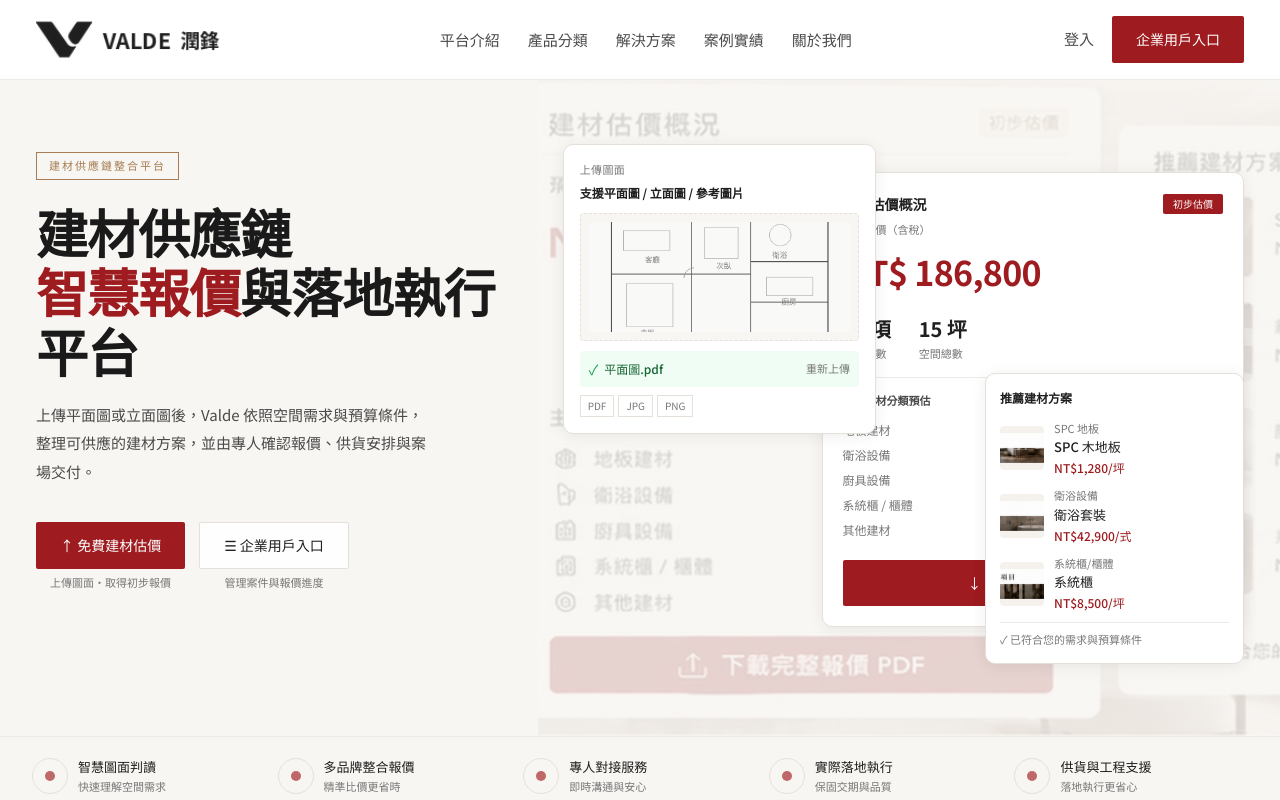
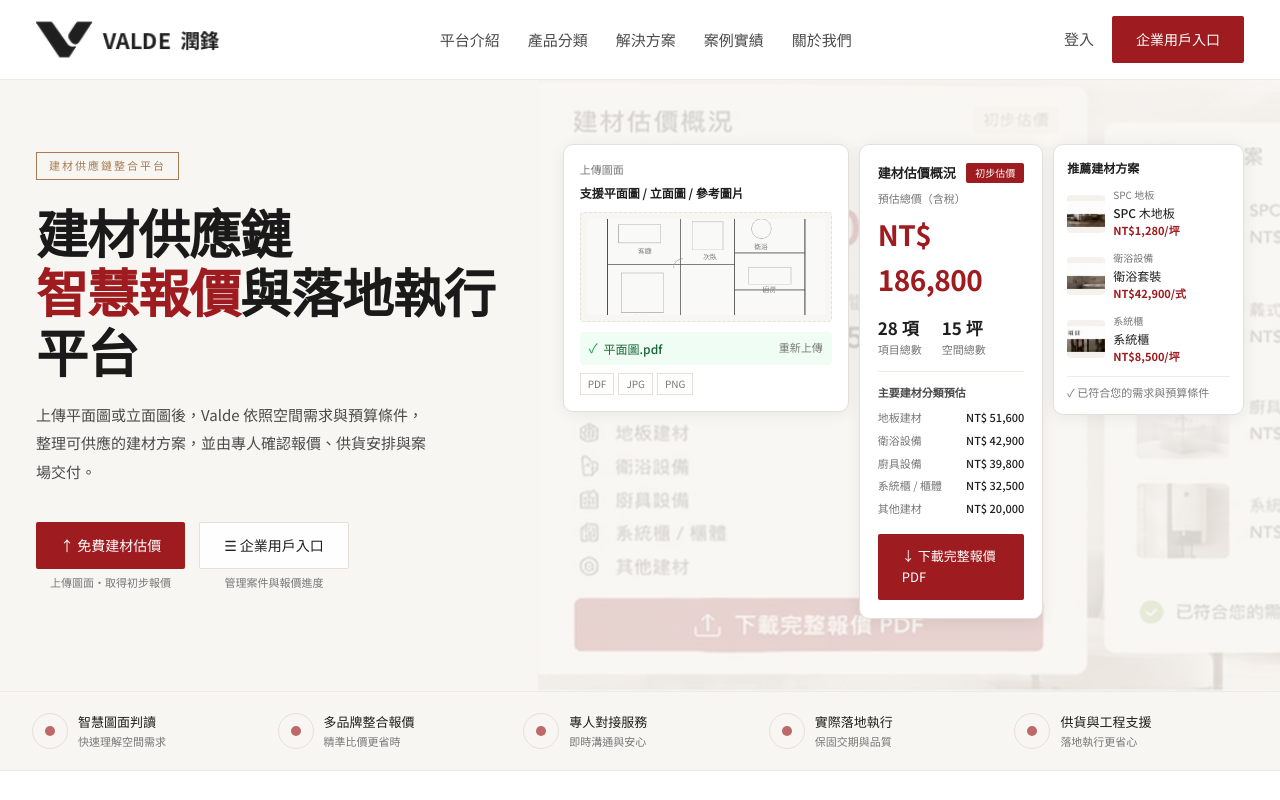
Before and after one commit to cocoallen1989/valde-website, a Next.js app: page / in a window 1280 px wide. Shown: the top 800 px of the page. Built offline with nearby package versions, Linux system fonts and the light colour scheme.

Commit message:
v23 - hero cards clean grid no overlap

```diff
--- a/app/page.tsx
+++ b/app/page.tsx
@@ -183,22 +183,19 @@ export default function HomePage() {
             </div>
           </div>
 
-          {/* Right: 3 cards */}
-          <div className="hero-cards" style={{ position: "relative", height: 520 }}>
+          {/* Right: 3 cards — clean grid, no overlap */}
+          <div className="hero-cards" style={{ display: "grid", gridTemplateColumns: "42% 1fr 28%", gap: 10, alignItems: "start" }}>
 
-            {/* Card 1: Upload — z:3, upper-left */}
-            <div style={{ ...s.card, position: "absolute", top: 0, left: 0, width: "46%", zIndex: 3, padding: 16 }}>
-              <div style={{ fontSize: 11, color: MUTED, letterSpacing: 0.4, marginBottom: 4 }}>上傳圖面</div>
-              <div style={{ fontSize: 12, fontWeight: 600, color: DARK, marginBottom: 11 }}>支援平面圖 / 立面圖 / 參考圖片</div>
-              <div style={{ border: `1px dashed ${BORDER}`, background: SOFT, padding: 8, marginBottom: 10, borderRadius: 4 }}>
-                <img
-                  src="/images/hero/floorplan-demo.png"
-                  alt="平面圖示意"
-                  style={{ width: "100%", height: 110, objectFit: "cover", borderRadius: 2, display: "block" }}
-                />
+            {/* Card 1: Upload */}
+            <div style={{ ...s.card, padding: 16 }}>
+              <div style={{ fontSize: 11, color: MUTED, marginBottom: 4 }}>上傳圖面</div>
+              <div style={{ fontSize: 12, fontWeight: 600, color: DARK, marginBottom: 10 }}>支援平面圖 / 立面圖 / 參考圖片</div>
+              <div style={{ border: `1px dashed ${BORDER}`, background: SOFT, padding: 6, marginBottom: 10, borderRadius: 4 }}>
+                <img src="/images/hero/floorplan-demo.png" alt="平面圖示意"
+                  style={{ width: "100%", height: 96, objectFit: "cover", borderRadius: 2, display: "block" }} />
               </div>
-              <div style={{ display: "flex", alignItems: "center", gap: 6, background: "#f0fdf4", padding: "7px 9px", borderRadius: 4, marginBottom: 8 }}>
-                <span style={{ color: "#16a34a", fontSize: 14 }}>✓</span>
+              <div style={{ display: "flex", alignItems: "center", gap: 6, background: "#f0fdf4", padding: "6px 9px", borderRadius: 4, marginBottom: 8 }}>
+                <span style={{ color: "#16a34a", fontSize: 13 }}>✓</span>
                 <span style={{ fontSize: 12, color: "#166534", fontWeight: 500 }}>平面圖.pdf</span>
                 <span style={{ marginLeft: "auto", fontSize: 11, color: MUTED }}>重新上傳</span>
               </div>
@@ -209,50 +206,47 @@ export default function HomePage() {
               </div>
             </div>
 
-            {/* Card 2: Estimate — z:2, dominant center-right */}
-            <div style={{ ...s.card, position: "absolute", top: 28, right: 0, width: "62%", zIndex: 2, padding: 20 }}>
+            {/* Card 2: Estimate */}
+            <div style={{ ...s.card, padding: 18 }}>
               <div style={{ display: "flex", alignItems: "center", justifyContent: "space-between", marginBottom: 6 }}>
-                <span style={{ fontSize: 14, fontWeight: 600, color: DARK }}>建材估價概況</span>
-                <span style={{ fontSize: 10, background: RED, color: "#fff", padding: "2px 10px", borderRadius: 2 }}>初步估價</span>
+                <span style={{ fontSize: 13, fontWeight: 600, color: DARK }}>建材估價概況</span>
+                <span style={{ fontSize: 10, background: RED, color: "#fff", padding: "2px 9px", borderRadius: 2 }}>初步估價</span>
               </div>
-              <div style={{ fontSize: 11, color: MUTED, marginBottom: 6 }}>預估總價（含稅）</div>
-              <div style={{ fontSize: 34, fontWeight: 700, color: RED, marginBottom: 14, letterSpacing: "-0.02em" }}>NT$ 186,800</div>
-              <div style={{ display: "flex", gap: 28, marginBottom: 14, paddingBottom: 14, borderBottom: `1px solid ${LINE}` }}>
-                <div><div style={{ fontSize: 20, fontWeight: 600 }}>28 項</div><div style={{ fontSize: 11, color: MUTED }}>項目總數</div></div>
-                <div><div style={{ fontSize: 20, fontWeight: 600 }}>15 坪</div><div style={{ fontSize: 11, color: MUTED }}>空間總數</div></div>
+              <div style={{ fontSize: 11, color: MUTED, marginBottom: 5 }}>預估總價（含稅）</div>
+              <div style={{ fontSize: 28, fontWeight: 700, color: RED, marginBottom: 12, letterSpacing: "-0.02em" }}>NT$ 186,800</div>
+              <div style={{ display: "flex", gap: 20, marginBottom: 12, paddingBottom: 12, borderBottom: `1px solid ${LINE}` }}>
+                <div><div style={{ fontSize: 17, fontWeight: 600 }}>28 項</div><div style={{ fontSize: 11, color: MUTED }}>項目總數</div></div>
+                <div><div style={{ fontSize: 17, fontWeight: 600 }}>15 坪</div><div style={{ fontSize: 11, color: MUTED }}>空間總數</div></div>
               </div>
-              <div style={{ fontSize: 11, fontWeight: 600, color: BODY, marginBottom: 10 }}>主要建材分類預估</div>
+              <div style={{ fontSize: 11, fontWeight: 600, color: BODY, marginBottom: 8 }}>主要建材分類預估</div>
               {ESTIMATE_ITEMS.map(item => (
-                <div key={item.label} style={{ display: "flex", justifyContent: "space-between", fontSize: 12, marginBottom: 6, color: MUTED }}>
+                <div key={item.label} style={{ display: "flex", justifyContent: "space-between", fontSize: 11, marginBottom: 5, color: MUTED }}>
                   <span>{item.label}</span>
                   <span style={{ color: DARK, fontWeight: 500 }}>{item.amount}</span>
                 </div>
               ))}
-              <a href="#" style={{ ...s.btnRed, width: "100%", marginTop: 14, justifyContent: "center", fontSize: 14 }}>↓ 下載完整報價 PDF</a>
+              <a href="#" style={{ ...s.btnRed, width: "100%", marginTop: 12, justifyContent: "center", fontSize: 13 }}>↓ 下載完整報價 PDF</a>
             </div>
 
-            {/* Card 3: Recommendations — z:4, far right */}
-            <div style={{ ...s.card, position: "absolute", bottom: 0, right: 0, width: "38%", zIndex: 4, padding: 14 }}>
-              <div style={{ fontSize: 12, fontWeight: 600, color: DARK, marginBottom: 12 }}>推薦建材方案</div>
+            {/* Card 3: Recommendations */}
+            <div style={{ ...s.card, padding: 13 }}>
+              <div style={{ fontSize: 12, fontWeight: 600, color: DARK, marginBottom: 10 }}>推薦建材方案</div>
               {[
-                { cat: "SPC 地板",    name: "SPC 木地板",   price: "NT$1,280/坪", thumb: "/images/products/product-floor.jpg" },
-                { cat: "衛浴設備",    name: "衛浴套裝",     price: "NT$42,900/式", thumb: "/images/products/product-bathroom.jpg" },
-                { cat: "系統櫃/櫃體", name: "系統櫃",       price: "NT$8,500/坪",  thumb: "/images/products/product-cabinet.jpg" },
+                { cat: "SPC 地板", name: "SPC 木地板", price: "NT$1,280/坪", thumb: "/images/products/product-floor.jpg" },
+                { cat: "衛浴設備", name: "衛浴套裝",   price: "NT$42,900/式", thumb: "/images/products/product-bathroom.jpg" },
+                { cat: "系統櫃",   name: "系統櫃",     price: "NT$8,500/坪",  thumb: "/images/products/product-cabinet.jpg" },
               ].map(item => (
-                <div key={item.name} style={{ display: "flex", alignItems: "center", gap: 10, marginBottom: 10 }}>
-                  <img
-                    src={item.thumb}
-                    alt={item.name}
-                    style={{ width: 44, height: 44, objectFit: "cover", borderRadius: 4, flexShrink: 0 }}
-                  />
+                <div key={item.name} style={{ display: "flex", alignItems: "center", gap: 8, marginBottom: 10 }}>
+                  <img src={item.thumb} alt={item.name}
+                    style={{ width: 38, height: 38, objectFit: "cover", borderRadius: 4, flexShrink: 0 }} />
                   <div style={{ flex: 1, minWidth: 0 }}>
-                    <div style={{ fontSize: 11, color: MUTED }}>{item.cat}</div>
-                    <div style={{ fontSize: 13, fontWeight: 500, color: DARK }}>{item.name}</div>
-                    <div style={{ fontSize: 12, color: RED, fontWeight: 500 }}>{item.price}</div>
+                    <div style={{ fontSize: 10, color: MUTED }}>{item.cat}</div>
+                    <div style={{ fontSize: 12, fontWeight: 500, color: DARK }}>{item.name}</div>
+                    <div style={{ fontSize: 11, color: RED, fontWeight: 600 }}>{item.price}</div>
                   </div>
                 </div>
               ))}
-              <div style={{ borderTop: `1px solid ${LINE}`, paddingTop: 8, fontSize: 11, color: MUTED }}>✓ 已符合您的需求與預算條件</div>
+              <div style={{ borderTop: `1px solid ${LINE}`, paddingTop: 7, fontSize: 11, color: MUTED }}>✓ 已符合您的需求與預算條件</div>
             </div>
           </div>
         </div>
```
